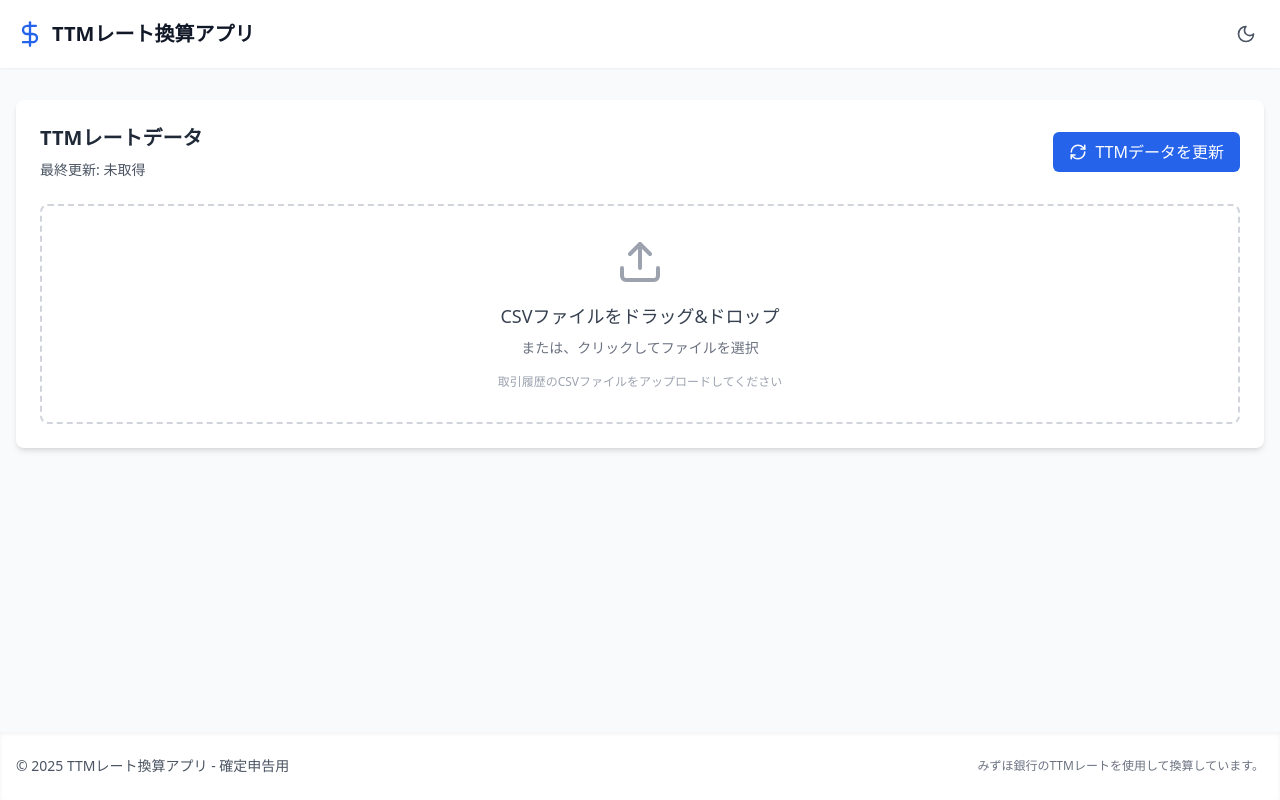
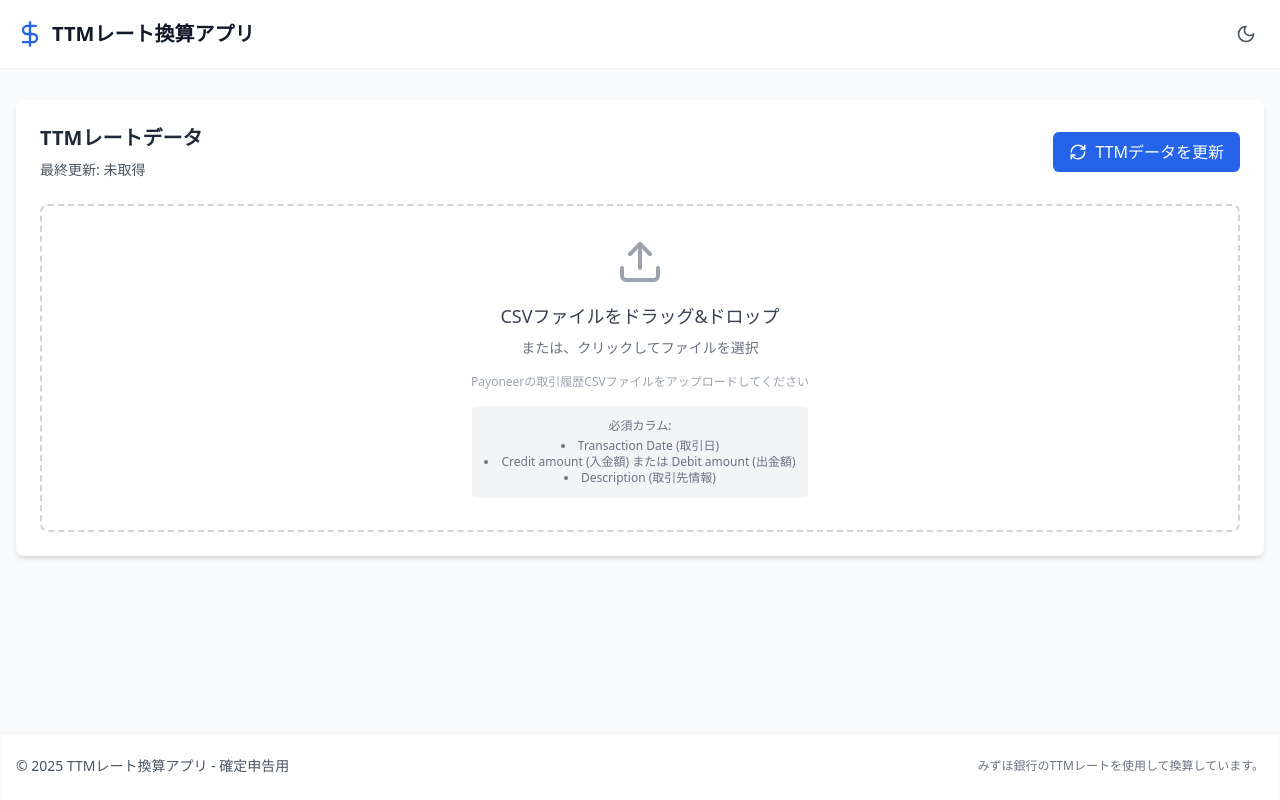
Before and after one commit to udondon1478/TTM_Calculator, a React (Vite) app: page / in a window 1280 px wide. Built offline with nearby package versions, Linux system fonts and the light colour scheme; no server answers.

Commit message:
add csv requirements

```diff
--- a/src/components/Dropzone.tsx
+++ b/src/components/Dropzone.tsx
@@ -47,8 +47,16 @@ export const Dropzone: React.FC<DropzoneProps> = ({ onDrop, disabled = false })
           または、クリックしてファイルを選択
         </p>
         <p className="text-xs text-gray-400 dark:text-gray-500 mt-4">
-          取引履歴のCSVファイルをアップロードしてください
+          Payoneerの取引履歴CSVファイルをアップロードしてください
         </p>
+        <div className="mt-4 text-xs text-gray-500 dark:text-gray-400 bg-gray-100 dark:bg-gray-700 p-3 rounded">
+          <p className="font-medium mb-1">必須カラム:</p>
+          <ul className="list-disc list-inside">
+            <li>Transaction Date (取引日)</li>
+            <li>Credit amount (入金額) または Debit amount (出金額)</li>
+            <li>Description (取引先情報)</li>
+          </ul>
+        </div>
       </div>
     </div>
   );
```
